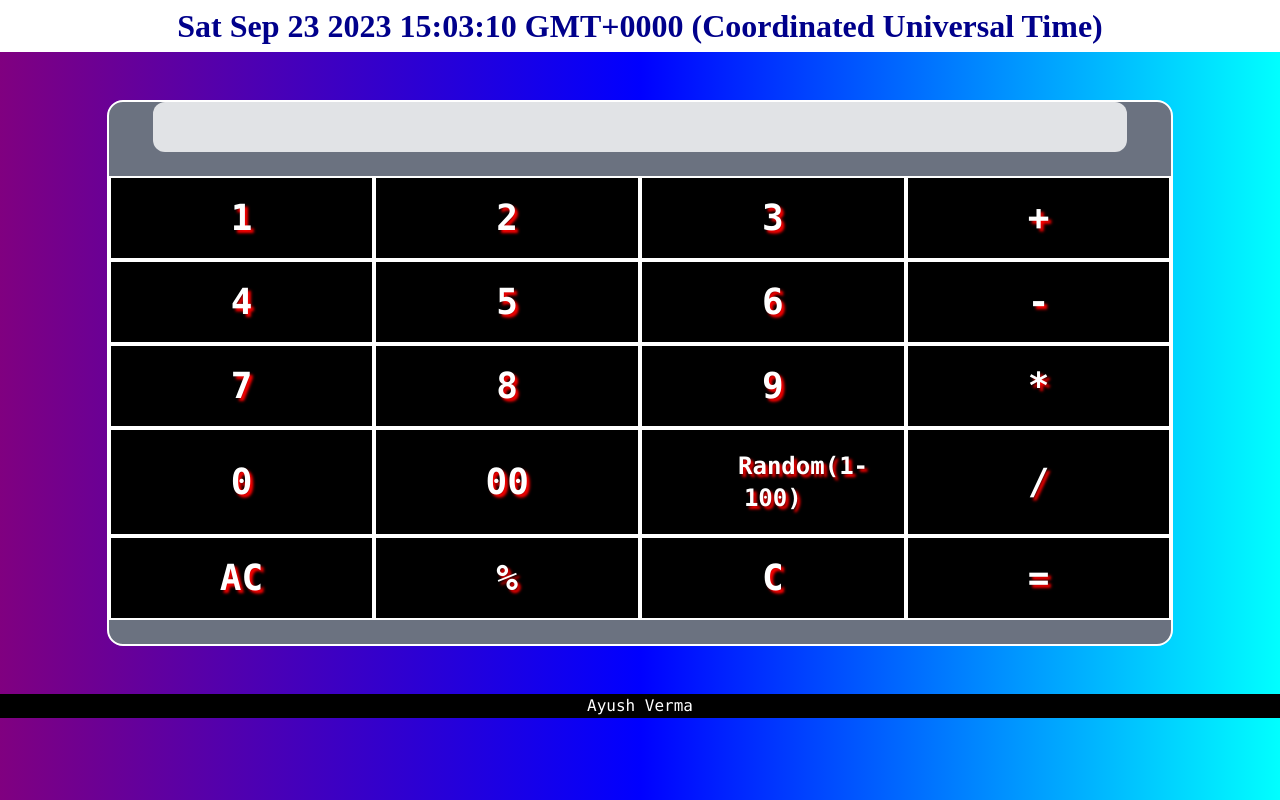
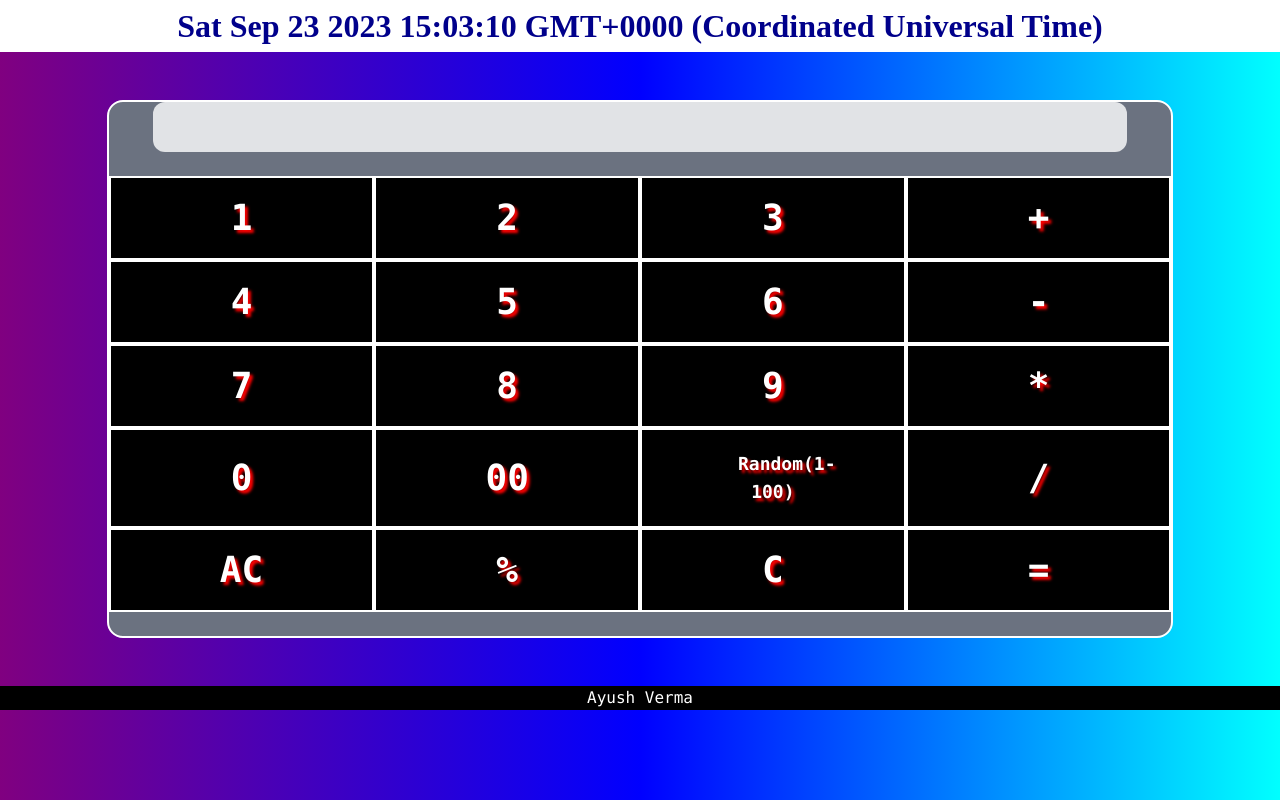
Before and after one commit to Ayushxvx/Calculator, a plain HTML site: page index.html in a window 1280 px wide. Drawn offline with nearby package versions, Linux system fonts and the light colour scheme.

Commit message:
Update index.html

```diff
--- a/index.html
+++ b/index.html
@@ -70,7 +70,7 @@
             <div class="buttonbox">
             <button class="button w-3/12 text-4xl sm:text-4xl border-2 border-white border-solid py-5 px-24" onclick="input(0)">0</button>
             <button class="button w-3/12 text-4xl sm:text-4xl border-2 border-white border-solid py-5 px-24" onclick="input('00')" id="doublezero">00</button>
-            <button class="button w-3/12 text-2xl sm:text-2xl border-2 border-white border-solid py-5 px-24" onclick="random()" id="random">Random(1-100)</button>
+            <button class="button w-3/12 text-lg sm:text-lg border-2 border-white border-solid py-5 px-24" onclick="random()" id="random">Random(1-100)</button>
             <button class="button w-3/12 text-4xl sm:text-4xl border-2 border-white border-solid py-5 px-24" onclick="input('/')">/</button><br></div>
             <div class=" buttonbox">
             <button class="button w-3/12 text-4xl sm:text-4xl border-2 border-white border-solid py-5 px-24" onclick="allclear()">AC</button>
```
